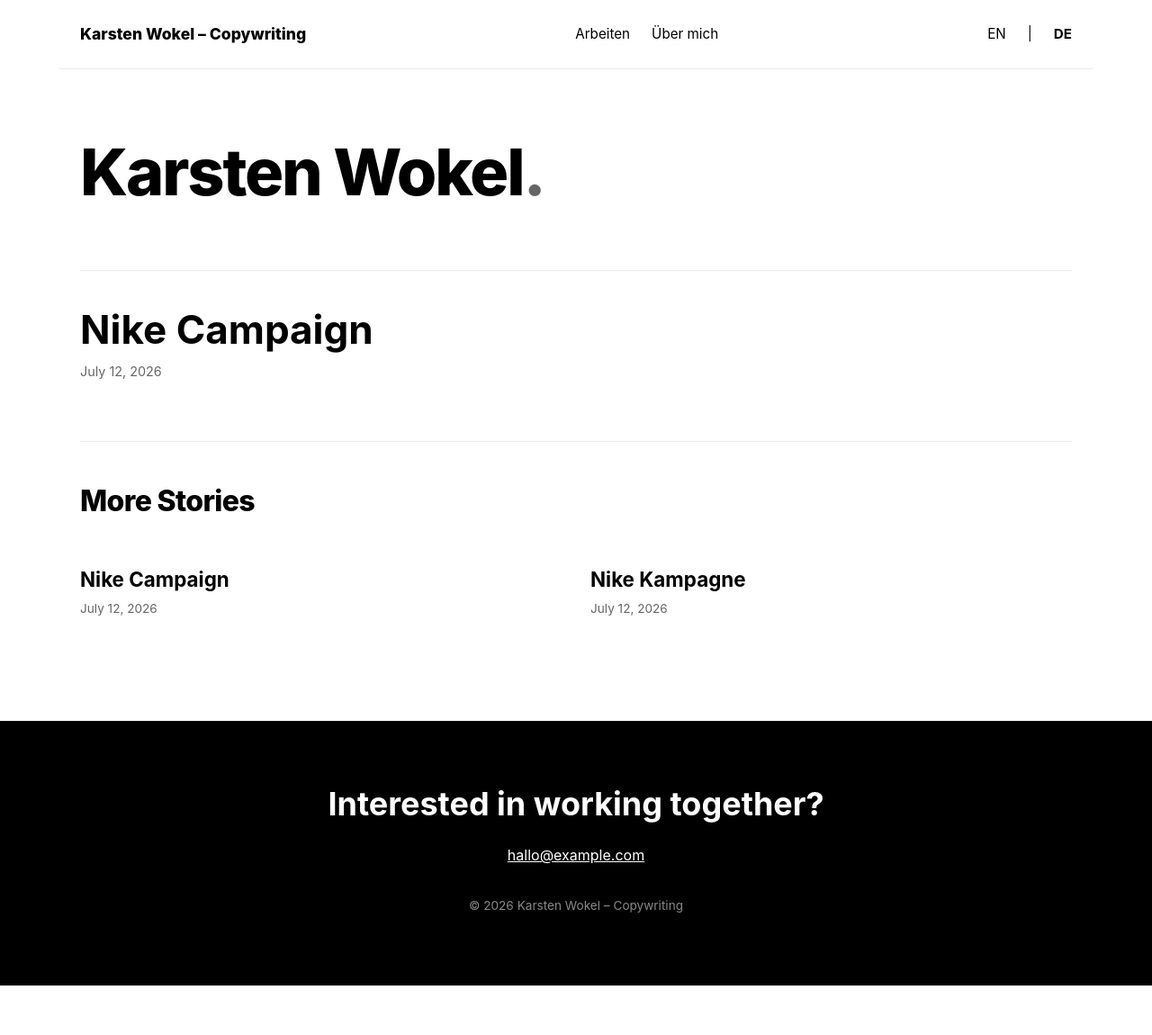
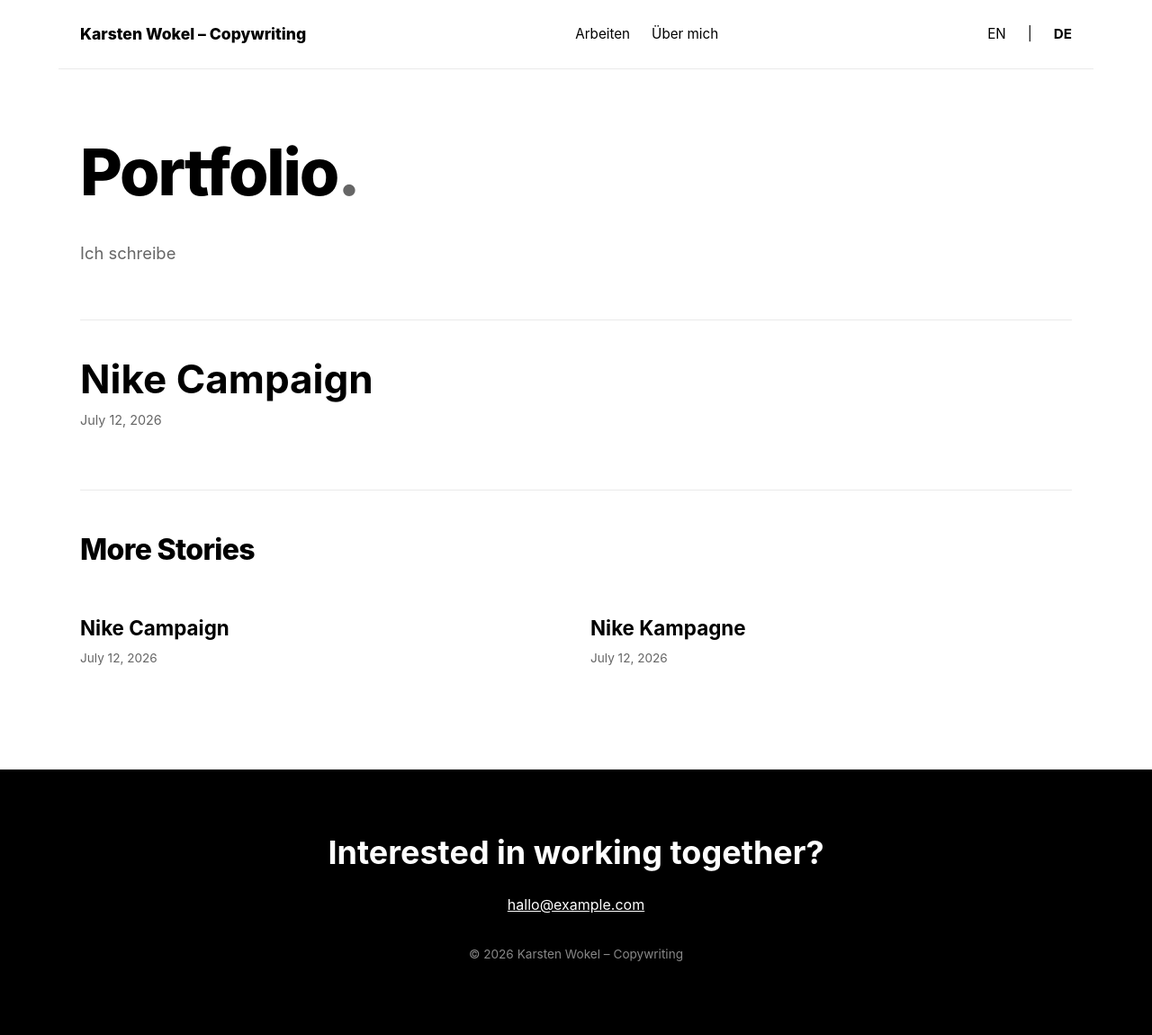
Before and after one commit to kwokel/portfolio, a Jekyll site: the page built from de/index.md, in a window 1280 px wide. Shown: the whole page at 90% size. Built offline with Jekyll 4.4.1, drawn with Linux system fonts in a browser that asks for light colours; before the commit the page ends 1095 px from its top, so only the background shows below that.

Commit message:
Update de/index.md (via Pages CMS)

```diff
--- a/de/index.md
+++ b/de/index.md
@@ -1,14 +1,11 @@
 ---
 layout: home
 permalink: /de/
-
 title: Startseite
-
+heading: Portfolio
 lang: de
 page_id: home
-
 meta_title: Karsten Wokel | Copywriting
 meta_description: Deutsche Version der Website.
-
-heading: Karsten Wokel
 ---
+Ich schreibe
```
